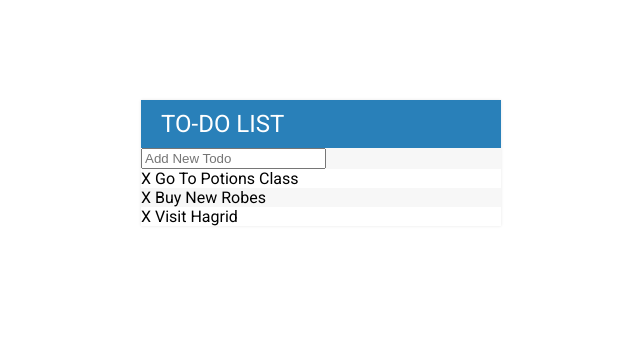
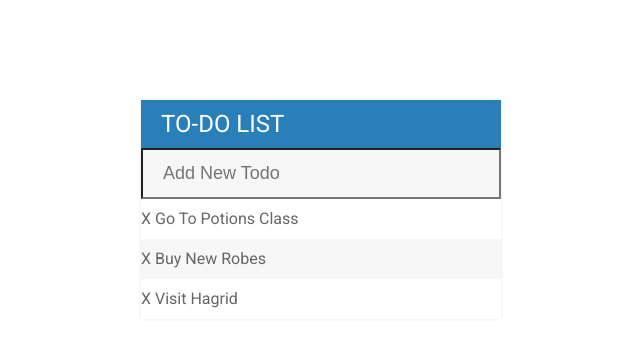
Before and after one commit to OJ3rillz/Todo-List-App, a plain HTML site: page index.html in a window 1280 px wide. Shown: the whole page, without its empty margins (319-959 px from the left). Drawn offline with Linux system fonts and the light colour scheme.

Commit message:
add new styling

```diff
--- a/assets/css/todos.css
+++ b/assets/css/todos.css
@@ -20,10 +20,27 @@ body{
 
 li{
     background: white;
+    height: 40px;
+    line-height: 40px;
+    color: #666;
 }
 
 li:nth-child(2n){
     background: #f7f7f7;
+}
+
+input{
+    font-size: 18px;
+    color: #2980b9;
+    background-color: #f7f7f7;
+    width: 100%;
+    padding: 13px 13px 13px 20px;
+    box-sizing: border-box;
+}
+
+input:focus{
+    background: #f7f7f7;
+    border: 3px solid #2980b9;
 }
 
 #container {
```
